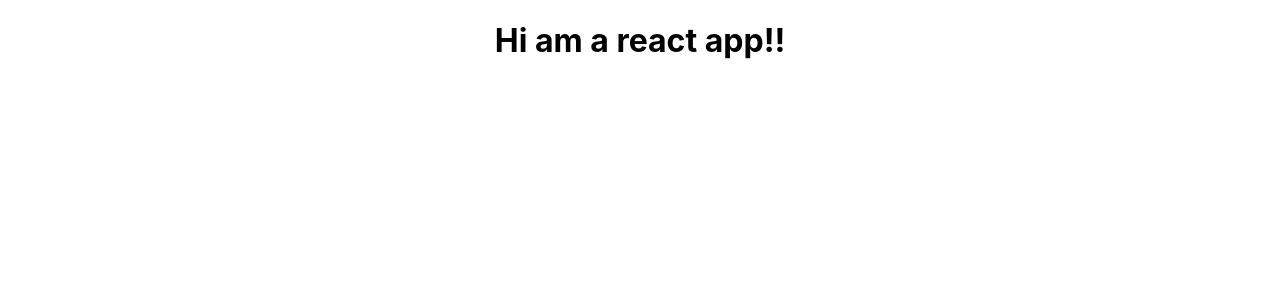
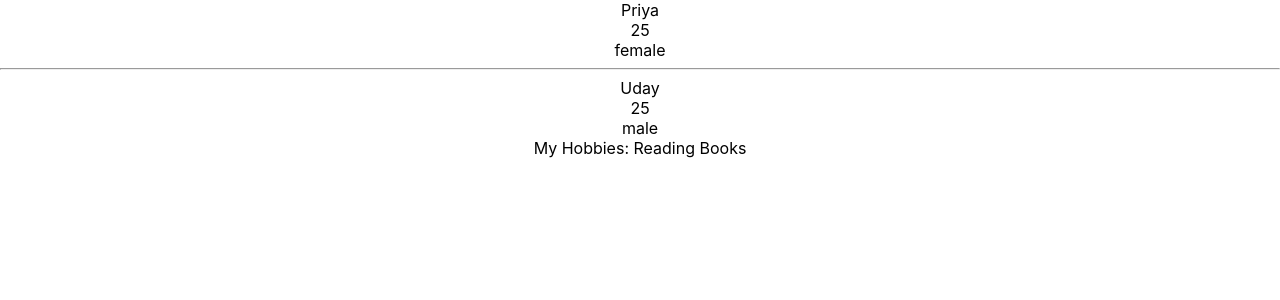
Before and after one commit to priyadarshiniravi/react-basic-workshop, a React (Create React App) app: page / in a window 1280 px wide. Shown: the top 300 px of the page. Built offline with nearby package versions, Linux system fonts and the light colour scheme.

Commit message:
Passing props to another component

```diff
--- a/src/App.js
+++ b/src/App.js
@@ -1,11 +1,14 @@
-import React, { Component } from 'react';
+import React, {Component} from 'react';
 import './App.css';
+import Person from "./person/Person";
 
 class App extends Component {
     render() {
         return (
             <div className="App">
-        <h1>Hi am a react app!!</h1>
+                <Person name="Priya" age={25} gender="female"/>
+                <hr/>
+                <Person name="Uday" age={25} gender="male">My Hobbies: Reading Books</Person>
             </div>
         );
     }
--- /dev/null
+++ b/src/person/Person.js
@@ -0,0 +1,14 @@
+import React from 'react';
+
+const Person = (props) => {
+    return (
+        <div>
+            <div>{props.name}</div>
+            <div>{props.age}</div>
+            <div>{props.gender}</div>
+            <div>{props.children}</div>
+        </div>
+    )
+};
+
+export default Person;
```
Lines whose indentation alone changed are shown as unchanged.
